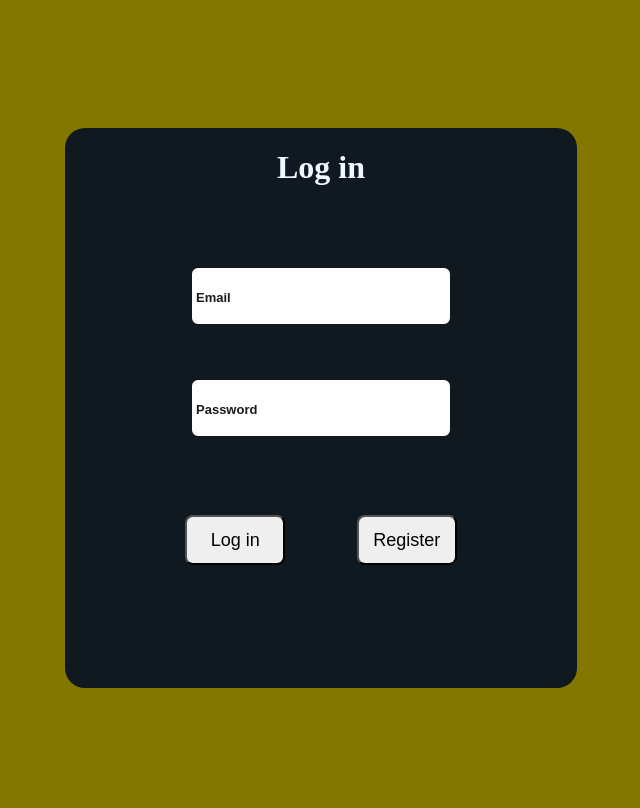
After one commit to ArdiannS/online-sales-management, a PHP site: page /logInForm.html in a window 1280 px wide. The commit adds this page. Shown: the whole page, without its empty margins (327-967 px from the left). Run offline with PHP 8.4, Linux system fonts and the light colour scheme.

Commit message:
Added login/register form layout

```diff
--- /dev/null
+++ b/logInForm.html
@@ -0,0 +1,69 @@
+<!DOCTYPE html>
+<html lang="en">
+<head>
+    <meta charset="UTF-8">
+    <meta http-equiv="X-UA-Compatible" content="IE=edge">
+    <meta name="viewport" content="width=device-width, initial-scale=1.0">
+    <title>Document</title>
+    <link rel="stylesheet" type="text/css" href="logInFormStyle.css">
+    <script src="logInFormScript.js"></script>
+</head>
+<body>
+   <div id="formContainer" class="log-in-form-container">
+      <div id="logIn"class="log-in">
+      <div class="log-in-title">
+         <h1 style="color:aliceblue">Log in</h1>
+      </div>
+      <div class="log-in-info-container">
+         <input class="log-in-input"type="text" placeholder="Email">
+      </div>
+      <div class="log-in-info-container">
+         <input class="log-in-input"type="text" placeholder="Password">
+       </div>
+       <div class="buttons-container">
+         <button id="logInAccount" class="form-button">Log in</button>
+         <button id="registerButton"class="form-button">Register</button>
+       </div>
+       </div>
+       <div id="register" class="register">
+         <div class="log-in-title">
+            <h1 style="color:aliceblue">Register</h1>
+         </div>
+         <div class="register-info-container">
+           <div class="left-half">
+            <div class="log-in-info-container">
+               <input class="log-in-input"type="text" placeholder="Username">
+            </div>
+             <div class="log-in-info-container">
+                <input class="log-in-input"type="text" placeholder="Emri">
+             </div>
+             <div class="log-in-info-container">
+                 <input class="log-in-input"type="text" placeholder="Mbiemri">
+             </div>
+             <div class="log-in-info-container">
+                <input class="log-in-input"type="text" placeholder="Email">
+             </div>
+            </div>
+            <div class="right-half">
+               <div class="log-in-info-container">
+                  <input class="log-in-input"type="text" placeholder="Password">
+               </div>
+               <div class="log-in-info-container">
+                  <input class="log-in-input"type="text" placeholder="Qyteti">
+               </div>
+               <div class="log-in-info-container">
+                   <input class="log-in-input"type="date" placeholder="Ditelindja">
+               </div>
+               <div class="log-in-info-container">
+                  <input class="log-in-input" type="number" placeholder="Numri telefonit">
+               </div>
+            </div>
+         </div>
+          <div class="buttons-container-register">
+            <button id="logInButton" class="form-button">Log in</button>
+            <button id="registerAccount"class="form-button">Register</button>
+          </div>
+       </div>
+   </div>
+</body>
+</html>
--- /dev/null
+++ b/logInFormScript.js
@@ -0,0 +1,35 @@
+
+window.addEventListener('load',function(){
+    document.getElementById("registerButton").addEventListener('click',function(){
+         document.getElementById("logIn").style.opacity = 0;
+         setTimeout(()=>{
+            document.getElementById("logIn").style.display = 'none';
+            document.getElementById("formContainer").style.height = 0;
+            document.getElementById("formContainer").style.width = 0;
+            setTimeout(()=>{
+                document.getElementById("formContainer").style.height = "85%";
+                document.getElementById("formContainer").style.width = "60%";
+               setTimeout(()=>{
+                document.getElementById("register").style.display = 'block';
+                setTimeout(()=>{document.getElementById("register").style.opacity = 1}, 1);
+               },500);
+            },750);
+         },300);
+    });
+    document.getElementById("logInButton").addEventListener('click', function(){
+            document.getElementById("register").style.opacity = 0;
+            setTimeout(()=>{
+               document.getElementById("logIn").style.display = 'none';
+               document.getElementById("formContainer").style.height = 0;
+               document.getElementById("formContainer").style.width = 0;
+               setTimeout(()=>{
+                   document.getElementById("formContainer").style.height = "70%";
+                   document.getElementById("formContainer").style.width = "40%";
+                  setTimeout(()=>{
+                   document.getElementById("logIn").style.display = 'block';
+                   setTimeout(()=>{document.getElementById("logIn").style.opacity = 1}, 1);
+                  },500);
+               },750);
+            },300);
+    });
+});
--- /dev/null
+++ b/logInFormStyle.css
@@ -0,0 +1,104 @@
+html{
+    height: 100%;
+    width: 100%;
+}
+body{
+    height: 100%;
+    width: 100%;
+    display: flex;
+    flex-direction: column;
+    justify-content: center;
+    align-items: center;
+    background-color: rgb(132, 119, 0);
+}
+.log-in-form-container{
+  width: 40%;
+  height: 70%;
+  background-color: #101820FF;
+  border-radius: 20px;
+  transition: all ease-in-out 0.5s;
+}
+.log-in-title{
+    width: 100%;
+    height: 20%;
+    display: flex;
+    justify-content: center;
+}
+.log-in-info-container{
+    width: 100%;
+    height: 20%;
+    display: flex;
+    align-items: center;
+    justify-content: space-around;
+}
+.log-in-input{
+    width: 250px;
+    height: 50px;
+    border-radius: 6px;
+    border: 2px solid white;
+    color: black;
+    font-size: large;
+    font-weight: 600;
+    transition: all linear 0.25s;
+}
+.log-in-input::placeholder{
+    color: rgb(27, 27, 27);
+    font-weight: 600;
+    font-size: small;
+    transition: all linear 0.25s;
+}
+.log-in-input:focus::placeholder{
+    color:aliceblue;
+    transform: translateY(-250%);
+}
+.log-in-input:focus{
+    background-color: rgb(24, 37, 51);
+    color: white;
+}
+.buttons-container{
+    width: 100%;
+    margin-top: 10%;
+    display: flex;
+    justify-content: center;
+}
+.form-button{
+    width: 100px;
+    height: 50px;
+    margin-left: 7%;
+    margin-right: 7%;
+    border-radius: 8px;
+    cursor: pointer;
+    font-size: large
+}
+.log-in{
+    width: 100%;
+    height: 100%;
+    opacity: 1;
+    transition: all ease-in-out 0.3s;
+}
+.register{
+    width: 100%;
+    height: 100%;
+    opacity: 0;
+    display: none;
+    transition: all ease-in-out 0.3s;
+}
+.register-info-container{
+    display: flex;
+    width: 100%;
+    height: 60%;
+}
+.left-half{
+    width: 50%;
+    height: 100%;
+}
+.right-half{
+    width: 50%;
+    height: 100%;
+}
+.buttons-container-register{
+    width: 100%;
+    height: 30%;
+    display: flex;
+    justify-content: center;
+}
```
Also changed, not shown: index.html (+10 -9 lines), script.js (+32 -0 lines), style.css (+20 -5 lines), images/arrow-next.png (added).
